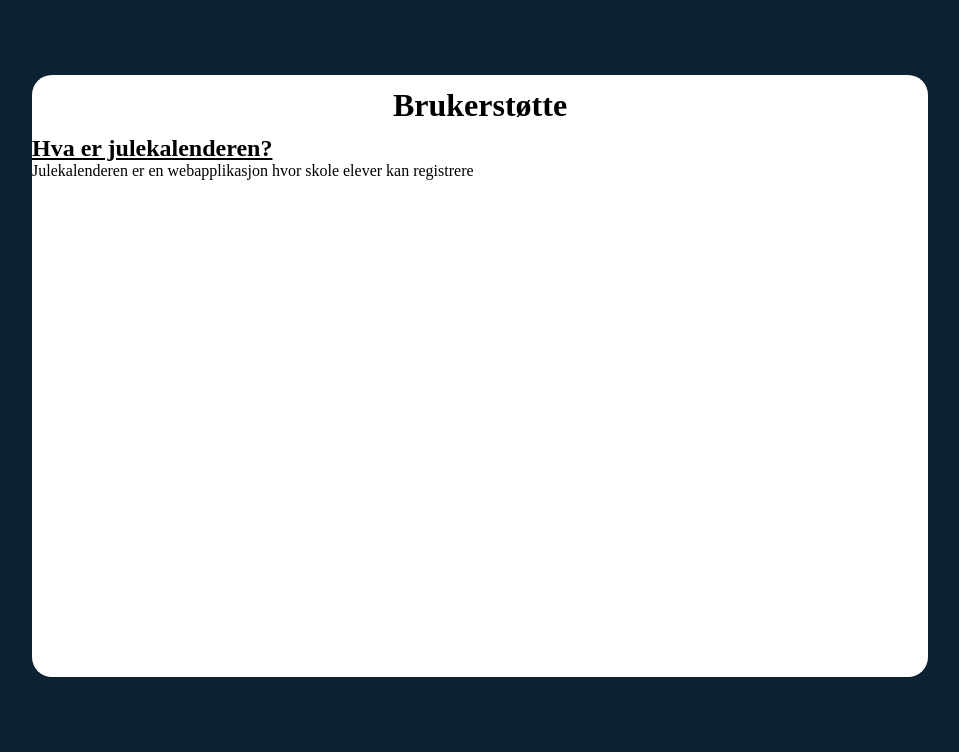
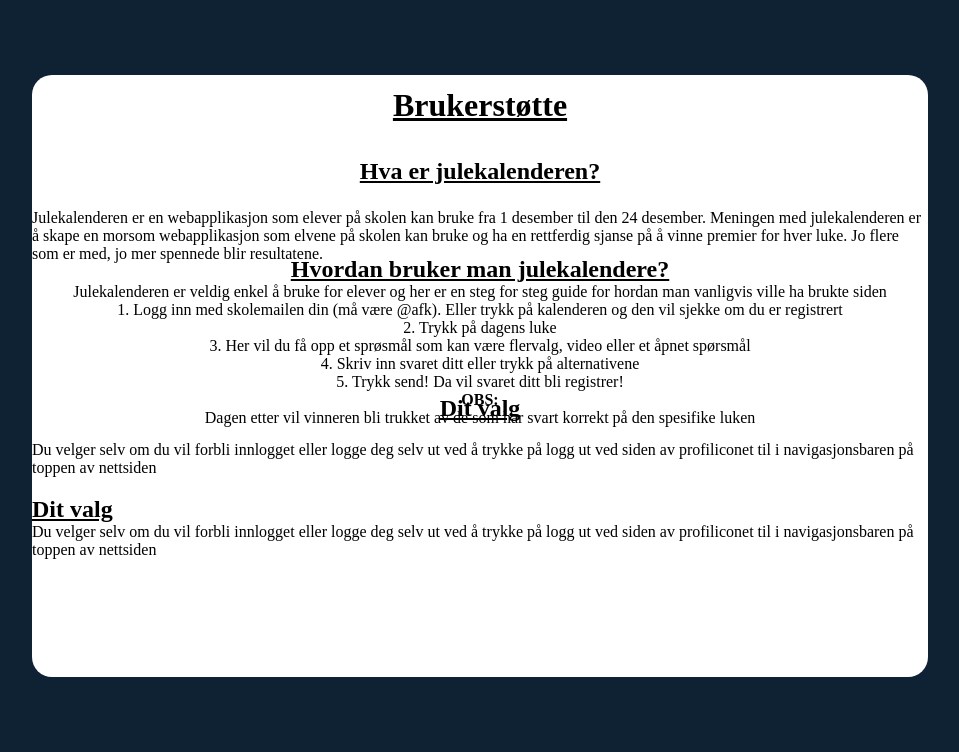
Before and after one commit to LohnyVal/Julekalender, a Node server app: page /userguide in a window 1280 px wide. Shown: the part 80-832 px from the top of the page, without its empty margins (160-1119 px from the left). Run offline with Node 20, Linux system fonts and the light colour scheme; some libraries are stand-ins or nearby versions.

Commit message:
Added more readme and added some user giude on usergoide page

```diff
--- a/app.js
+++ b/app.js
@@ -38,7 +38,7 @@ app.use((req, res, next) =>{
     })
 })
 
-app.get("/", (req, res) => {
+app.get("/", async (req, res) => {
     const calendar_array = Array.from({length: 24}, (_, i) => i + 1);
     const today = new Date().getDate();
     res.render("index", {calendar_array, today})
@@ -159,6 +159,11 @@ app.get("/logout", (req, res) =>{
     res.redirect("/registerUser")
 })
 
+app.get("/userguide", (req, res) =>{
+    res.render("userguide")
+})
+
+
 
 app.post("/registerUser", async (req, res) =>{
     const {email} = req.body;
@@ -191,9 +196,6 @@ app.post("/registerUser", async (req, res) =>{
 })
 
 
-app.get("/userguide", (req, res) =>{
-    res.render("userguide")
-})
 
 
 app.post("/calendar/:id/:type", async (req, res) =>{
@@ -302,23 +304,24 @@ app.post("/winner/:day", async (req, res) =>{
 
         let username = user.username;
 
-        const get_right_answers = await Answer.find({correct: true, day: day, username: username});
+        const get_right_answers = await Answer.find({correct: true, day: day});
         let winner = Math.floor(Math.random() * get_right_answers.length);
         let index = winner.toFixed(0);
         let get_winner = get_right_answers[index]
 
         const winner_save = await Winner.insertOne({
             day: day,
-            student: get_winner.student
+            student: get_winner.student,
         })
 
+        console.log(get_winner.username)
+
+        res.redirect(`/answers/${day}`)
 
     })
 
 
 
-
-    res.redirect(`/answers/${day}`)
 
 })
 
--- a/models/Winner.js
+++ b/models/Winner.js
@@ -8,6 +8,7 @@ const winnerSchema = new mongoose.Schema({
         ref: "User",
         required: true
     },
+    username: String
 
 })
 
--- a/public/css/userguide.css
+++ b/public/css/userguide.css
@@ -21,8 +21,27 @@
     overflow-y: scroll;
 }
 
+h1{
+    text-decoration: underline;
+}
 
 
-.user-guide-how-to-use h2{
+.user-guide-bottom div h2{
     text-decoration: underline;
 }
+
+
+.user-guide-other-functions, .user-guide-how-to-use, .user-guide-what-is-it{
+    display: flex;
+    flex-direction: column;
+    align-items: center;
+    justify-content: space-evenly;
+    height: 20%;
+}
+
+.user-guide-other-function p, .user-guide-how-to-use p, .user-guide-what-is-it p{
+    display: flex;
+    flex-direction: column;
+    align-items: center;
+    height: 20%;
+}
--- a/views/userguide.ejs
+++ b/views/userguide.ejs
@@ -7,9 +7,34 @@
                 <h1>Brukerstøtte</h1>
             </div>
             <div class="user-guide-bottom">
+                <div class="user-guide-what-is-it">
+                    <h2>Hva er julekalenderen?</h2>
+                    <p>
+                        Julekalenderen er en webapplikasjon som elever på skolen kan bruke fra 1 desember til den 24 desember.
+                        Meningen med julekalenderen er å skape en morsom webapplikasjon som elvene på skolen kan bruke og ha en rettferdig sjanse på å vinne premier for hver luke.
+                        Jo flere som er med, jo mer spennede blir resultatene.
+                    </p>
+                </div>
                 <div class="user-guide-how-to-use">
-                    <h2>Hva er julekalenderen?</h2>
-                    <p>Julekalenderen er en webapplikasjon hvor skole elever kan registrere</p>
+                    <h2>Hvordan bruker man julekalendere?</h2>
+                    <p>
+                        Julekalenderen er veldig enkel å bruke for elever og her er en steg for steg guide for hordan man vanligvis ville ha brukte siden
+                    </p>
+                    <p>1. Logg inn med skolemailen din (må være @afk). Eller trykk på kalenderen og den vil sjekke om du er registrert</p>
+                    <p>2. Trykk på dagens luke</p>
+                    <p>3. Her vil du få opp et sprøsmål som kan være flervalg, video eller et åpnet spørsmål</p>
+                    <p>4. Skriv inn svaret ditt eller trykk på alternativene</p>
+                    <p>5. Trykk send! Da vil svaret ditt bli registrer!</p>
+                    <p><b>OBS:</b>Dagen etter vil vinneren bli trukket av de som har svart korrekt på den spesifike luken</p>
+
+                </div>
+                <div class="user-guide-other-functions">
+                    <h2>Dit valg</h2>
+                    <p>Du velger selv om du vil forbli innlogget eller logge deg selv ut ved å trykke på logg ut ved siden av profiliconet til i navigasjonsbaren på toppen av nettsiden</p>
+                </div>
+                <div class="user-guide-">
+                    <h2>Dit valg</h2>
+                    <p>Du velger selv om du vil forbli innlogget eller logge deg selv ut ved å trykke på logg ut ved siden av profiliconet til i navigasjonsbaren på toppen av nettsiden</p>
                 </div>
             </div>
             <p></p>
```
Also changed, not shown: README.md.
